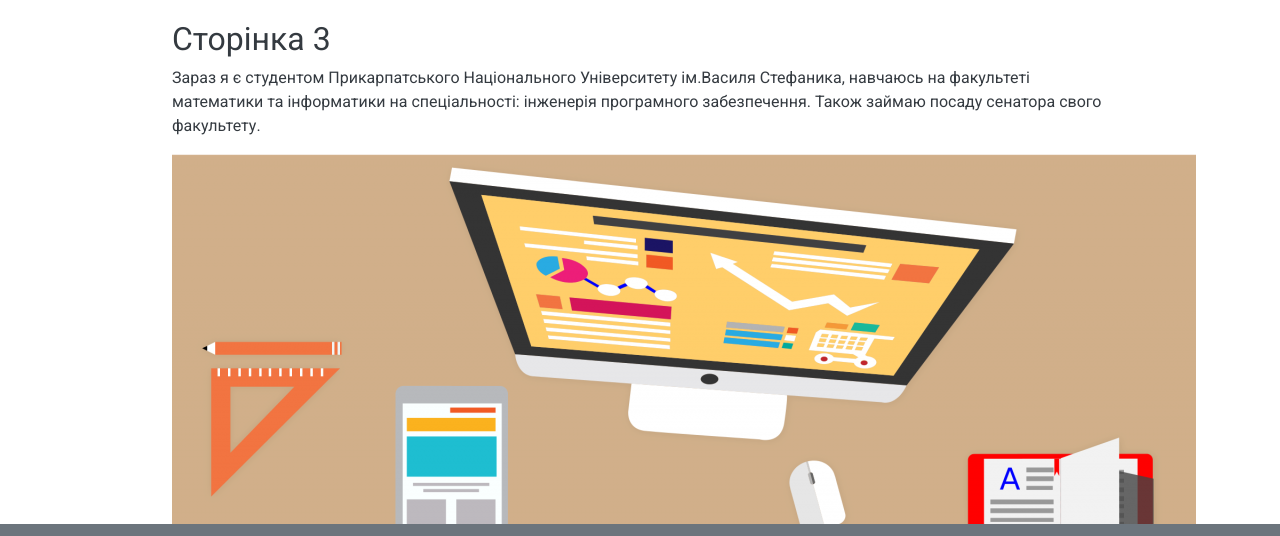
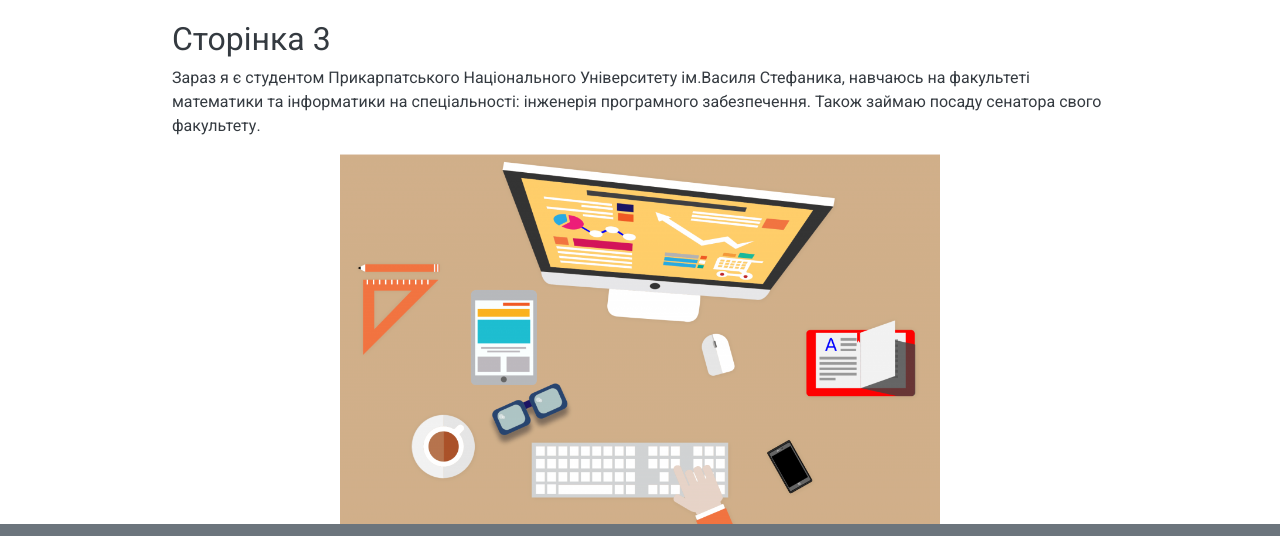
Before and after one commit to Tadeyko/Python, a Flask app: template lab3/templates/page3.html in a window 1280 px wide. Shown: the part 136-672 px from the top of the page. Run offline with Flask 3, Linux system fonts and the light colour scheme; the template is opened without the code that fills it, so the values that code supplies are empty; some libraries are stand-ins or nearby versions.

Commit message:
lab3 + screenshots

```diff
--- a/lab3/templates/page1.html
+++ b/lab3/templates/page1.html
@@ -15,6 +15,9 @@
         <td>2004</td>
     </tr>
     </table>
-    <img src="/static/images/image1.jpg" alt="Зображення 1">
+    <div style="text-align: center;">
+    <img src="/static/images/image1.jpg" alt="Зображення 1" style="width: 900px; height: auto;">
+</div>
+
 
 {% endblock %}
--- a/lab3/templates/page2.html
+++ b/lab3/templates/page2.html
@@ -38,7 +38,9 @@
     </tr>
 </table>
 
-    <img src="/static/images/image2.jpg" alt="Зображення 2" style="width: 300px; height: auto;">
+     <div style="text-align: center;">
+    <img src="/static/images/image2.jpg" alt="Зображення 2" style="width: 800px; height: auto;">
+</div>
 
 
 {% endblock %}
--- a/lab3/templates/page3.html
+++ b/lab3/templates/page3.html
@@ -5,5 +5,6 @@
 {% block content %}
     <h2>Сторінка 3</h2>
     <p>Зараз я є студентом Прикарпатського Національного Університету ім.Василя Стефаника, навчаюсь на факультеті математики та інформатики на спеціальності: інженерія програмного забезпечення. Також займаю посаду сенатора свого факультету.</p>
-    <img src="/static/images/image3.jpg" alt="Зображення 3">
+     <div style="text-align: center;">
+<img src="/static/images/image3.jpg" alt="Зображення 3" style="width: 600px; height: auto;">
 {% endblock %}
```
Also changed, not shown: 3 other files.
